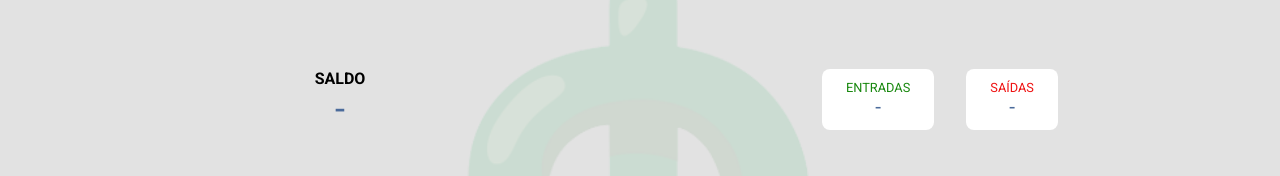
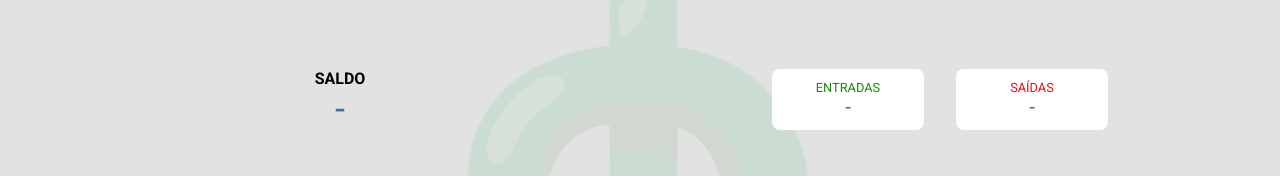
Before and after one commit to pablohpaiva22/controle-financeiro-web, a React (Vite) app: page /minhaconta/1 in a window 1280 px wide. Shown: the part 182-358 px from the top of the page. Built offline with nearby package versions, Linux system fonts and the light colour scheme; no server answers; sample sign-in values are in the browser's storage.

Commit message:
style: input and output width container change

```diff
--- a/src/pages/myaccount/BalanceInfo.module.scss
+++ b/src/pages/myaccount/BalanceInfo.module.scss
@@ -68,8 +68,10 @@
   }
   .input {
     color: $color-green;
+    min-width: 152px;
   }
   .output {
     color: $color-red;
+    min-width: 152px;
   }
 }
```
